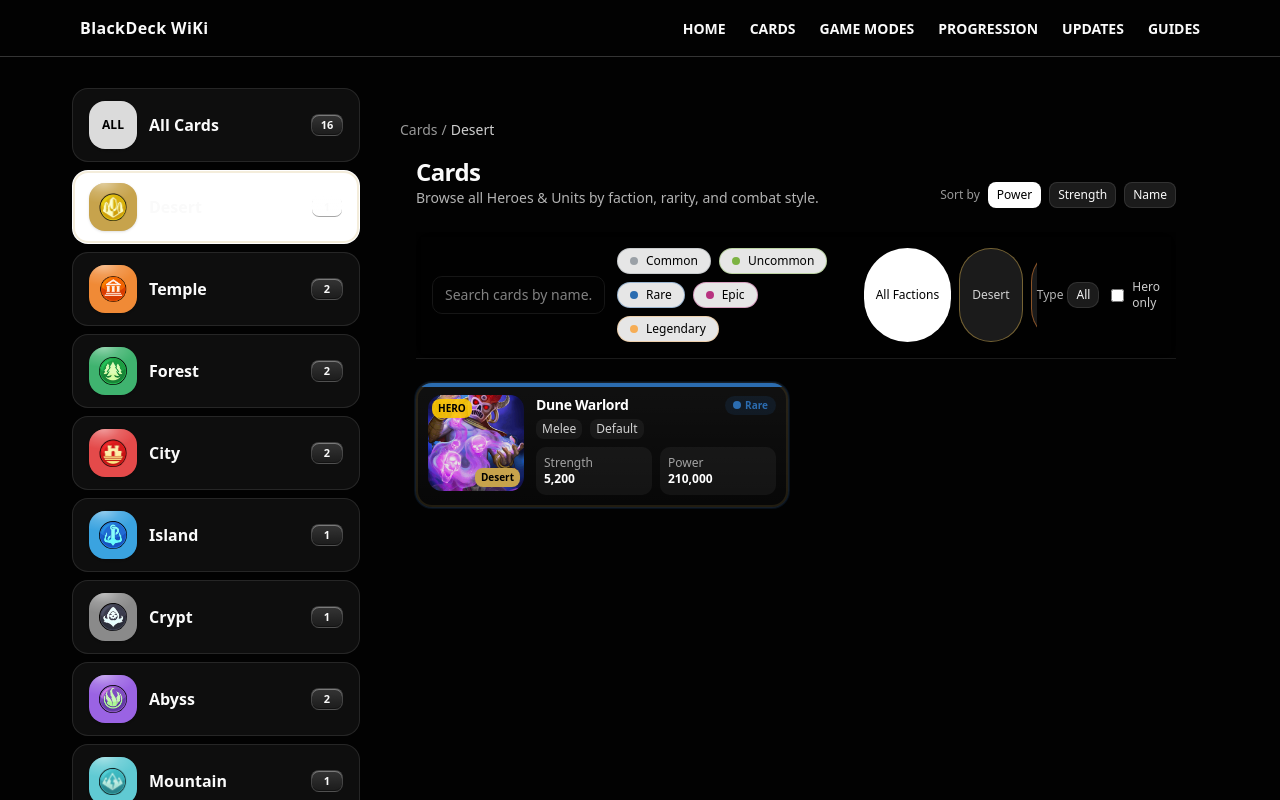
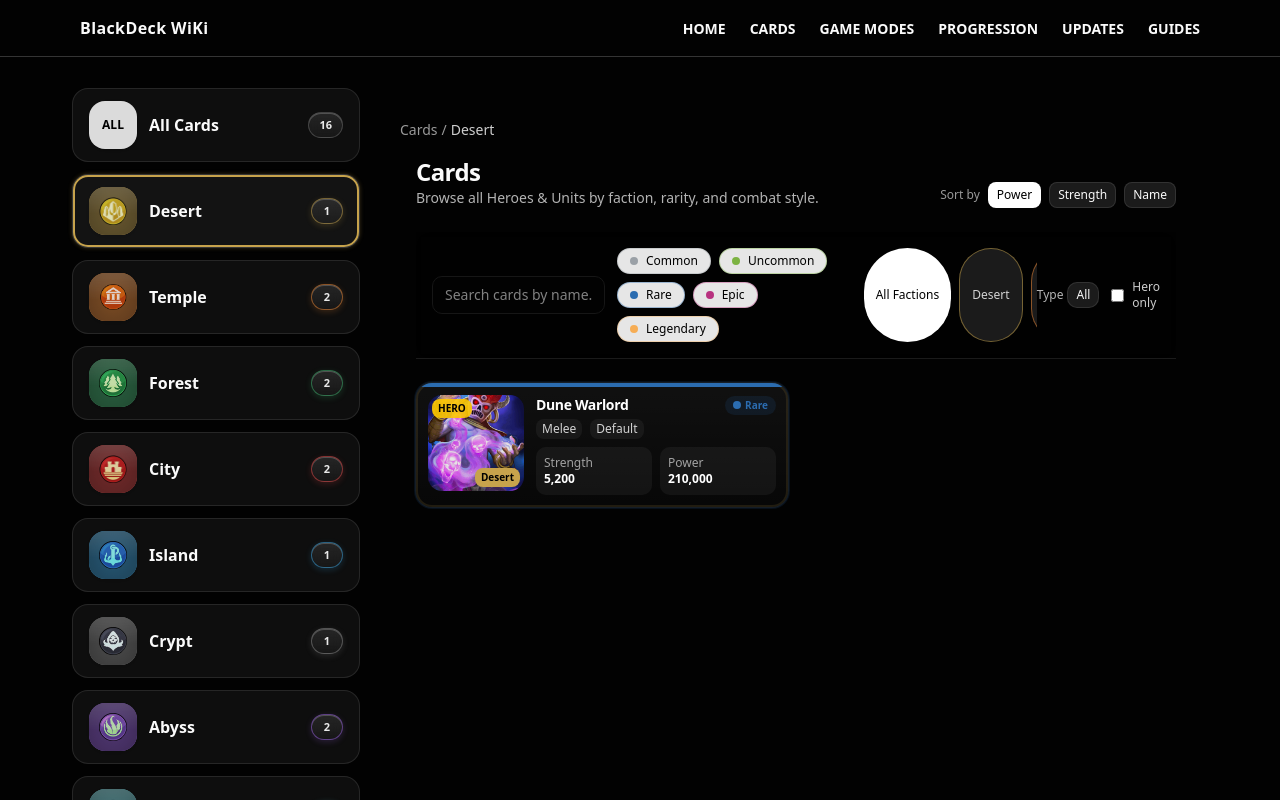
Before and after one commit to shahenwaz/blackdeck_wiki, a Next.js app: page /cards/desert in a window 1280 px wide. Shown: the top 800 px of the page. Built offline with nearby package versions, Linux system fonts and the light colour scheme.

Commit message:
style(cards): dim faction icon tints, switch to dark active tile with colored ring, and modernize count pills

```diff
--- a/components/cards/FactionList.tsx
+++ b/components/cards/FactionList.tsx
@@ -6,16 +6,20 @@ import { FACTIONS } from "@/lib/factions";
 import type { Card } from "@/src/types/cards";
 import Image from "next/image";
 
-function CountPill({ n }: { n: number }) {
+/** Modern count pill with colored ring + tight glow, no underline */
+function CountPill({ n, color }: { n: number; color?: string }) {
+  const ring = color ? `${color}88` : "rgba(255,255,255,.18)";
+  const glow = color ? `${color}33` : "rgba(0,0,0,0)";
   return (
     <span
-      className="min-w-8 inline-flex items-center justify-center rounded-md px-2 py-0.5 text-[11px] font-semibold"
+      className="min-w-8 inline-flex items-center justify-center rounded-full px-2.5 py-1 text-[11px] font-semibold text-white/90 tabular-nums no-underline"
       style={{
         background:
-          "linear-gradient(180deg, rgba(255,255,255,.16), rgba(255,255,255,.06))",
-        boxShadow:
-          "inset 0 1px 0 rgba(255,255,255,.35), inset 0 -1px 0 rgba(0,0,0,.35)",
-        border: "1px solid rgba(255,255,255,.14)",
+          "linear-gradient(180deg, rgba(255,255,255,.10), rgba(255,255,255,.04))",
+        border: `1px solid ${ring}`,
+        boxShadow: `0 2px 6px ${glow}, inset 0 1px 0 rgba(255,255,255,.20)`,
+        backdropFilter: "blur(6px)",
+        textDecoration: "none", // safety against global CSS
       }}
     >
       {n}
@@ -23,6 +27,7 @@ function CountPill({ n }: { n: number }) {
   );
 }
 
+/** Icon chip: dimmed tint + heavy vignette, PNG on top */
 function FactionIcon({
   label,
   color,
@@ -34,26 +39,37 @@ function FactionIcon({
 }) {
   return (
     <span
-      className="relative grid h-12 w-12 place-items-center rounded-2xl shadow-sm"
-      style={{ background: `${color}` }}
+      className="relative grid h-12 w-12 place-items-center rounded-2xl shadow-sm overflow-hidden"
+      style={{
+        background: color,
+        filter: "saturate(.85) brightness(.9)",
+      }}
     >
-      {/* glossy highlight */}
+      {/* dark vignette */}
       <span
         className="pointer-events-none absolute inset-0 rounded-2xl"
         style={{
           background:
-            "radial-gradient(100% 60% at 30% 0%, rgba(255,255,255,.45) 0%, rgba(255,255,255,.15) 35%, rgba(255,255,255,0) 70%)",
+            "radial-gradient(100% 120% at 50% 50%, rgba(0,0,0,.40) 0%, rgba(0,0,0,.55) 70%, rgba(0,0,0,.65) 100%)",
+        }}
+      />
+      {/* top gloss */}
+      <span
+        className="pointer-events-none absolute inset-0 rounded-2xl"
+        style={{
+          background:
+            "linear-gradient(180deg, rgba(255,255,255,.14) 0%, rgba(255,255,255,0) 55%)",
+          mixBlendMode: "screen",
         }}
       />
       {icon ? (
         <Image
           src={icon}
           alt={label}
-          width={28} // ✅ explicit dimensions to avoid runtime error
+          width={28}
           height={28}
-          className="relative h-7 w-7 object-contain"
-          priority={false}
-          sizes="48px" // icon box ~48px (= h-12 w-12), image is 28px
+          className="relative h-7 w-7 object-contain opacity-95"
+          sizes="48px"
         />
       ) : (
         <span className="relative text-[12px] font-extrabold tracking-wide text-black/90">
@@ -74,7 +90,7 @@ export default function FactionList({ allCards }: { allCards: Card[] }) {
   }, {});
   const total = Object.values(counts).reduce((a, b) => a + (b ?? 0), 0);
 
-  // active key (null for /cards)
+  // active key (ALL for /cards)
   const activeKey =
     pathname === "/cards"
       ? "ALL"
@@ -82,16 +98,17 @@ export default function FactionList({ allCards }: { allCards: Card[] }) {
       ? pathname.split("/")[2].toUpperCase()
       : "ALL";
 
-  // base tile style (glossy card)
+  // Tile styles
   const baseTile =
-    "group relative flex items-center justify-between rounded-2xl border px-4 py-3 transition";
+    "group relative flex items-center justify-between rounded-2xl border px-4 py-3 transition no-underline hover:no-underline focus:no-underline";
   const idleGlass =
-    "bg-white/5 text-white/85 border-white/10 hover:bg-white/10";
-  const activeTile = "bg-white text-black border-white/20";
+    "bg-white/5 text-white/90 border-white/10 hover:bg-white/10";
+  const activeTile =
+    "bg-white/[.07] text-white border-white/15 shadow-[inset_0_1px_0_rgba(255,255,255,.12)]";
 
   return (
     <nav className="hidden lg:block lg:w-72 lg:shrink-0">
-      <div className="space-y-2">
+      <div className="space-y-3">
         {/* === All Cards === */}
         <Link
           href="/cards"
@@ -99,20 +116,21 @@ export default function FactionList({ allCards }: { allCards: Card[] }) {
             baseTile,
             activeKey === "ALL" ? activeTile : idleGlass,
           ].join(" ")}
+          style={
+            activeKey === "ALL"
+              ? {
+                  boxShadow:
+                    "inset 0 0 0 2px rgba(255,255,255,.25), inset 0 1px 0 rgba(255,255,255,.12)",
+                  textDecoration: "none",
+                }
+              : { textDecoration: "none" }
+          }
         >
-          {/* left accent (hover) */}
-          <span
-            className="pointer-events-none absolute inset-y-0 left-0 w-1.5 rounded-l-2xl opacity-0 transition-opacity group-hover:opacity-100"
-            style={{
-              background:
-                "linear-gradient(180deg, rgba(255,255,255,.7), rgba(255,255,255,0))",
-            }}
-          />
           <span className="flex items-center gap-3">
             <span className="grid h-12 w-12 place-items-center rounded-2xl bg-white/85 text-black shadow-sm">
               <span className="text-[12px] font-extrabold">ALL</span>
             </span>
-            <span className="font-semibold">All Cards</span>
+            <span className="font-semibold no-underline">All Cards</span>
           </span>
           <CountPill n={total} />
         </Link>
@@ -128,22 +146,18 @@ export default function FactionList({ allCards }: { allCards: Card[] }) {
               className={[baseTile, active ? activeTile : idleGlass].join(" ")}
               style={
                 active
-                  ? { boxShadow: `inset 0 0 0 2px ${f.color}33` }
-                  : undefined
+                  ? {
+                      boxShadow: `inset 0 0 0 2px ${f.color}, 0 0 4px ${f.color}44`,
+                      textDecoration: "none",
+                    }
+                  : { textDecoration: "none" }
               }
             >
-              {/* left accent in faction color */}
-              <span
-                className="pointer-events-none absolute inset-y-0 left-0 w-1.5 rounded-l-2xl opacity-0 transition-opacity group-hover:opacity-100"
-                style={{
-                  background: `linear-gradient(180deg, ${f.color}, rgba(0,0,0,0))`,
-                }}
-              />
               <span className="flex items-center gap-3">
                 <FactionIcon label={f.label} color={f.color} icon={f.icon} />
-                <span className="font-semibold">{f.label}</span>
+                <span className="font-semibold no-underline">{f.label}</span>
               </span>
-              <CountPill n={counts[f.id] ?? 0} />
+              <CountPill n={counts[f.id] ?? 0} color={f.color} />
             </Link>
           );
         })}
```
